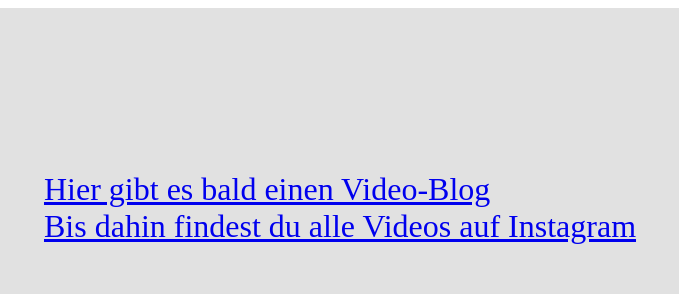
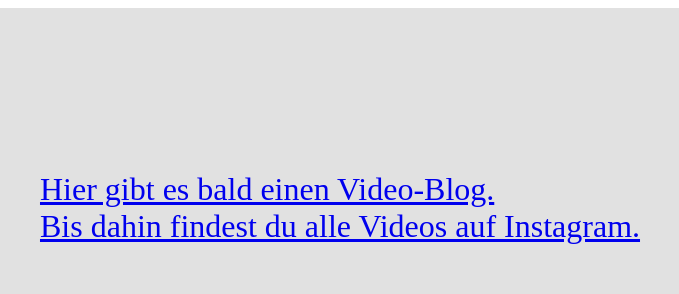
Before and after one commit to Robthemop/contentful-starter, a Gatsby site: page /blog in a window 1280 px wide. Shown: the top 294 px of the page, 320-999 px from the left. Built offline with nearby package versions, Linux system fonts and the light colour scheme; Gatsby itself is replaced by a stand-in of ours.

Commit message:
content changes

```diff
--- a/src/pages/blog.js
+++ b/src/pages/blog.js
@@ -16,10 +16,10 @@
         <div className={styles.hero}>
         <ul style={{ listStyleType: "none" }}>
         <li>
-        <a href="https://www.youtube.com/channel/UC_wsnYRs8E7Z_ezOKIOfgow?view_as=user">Hier gibt es bald einen Video-Blog</a>
+        <a href="https://www.youtube.com/channel/UC_wsnYRs8E7Z_ezOKIOfgow?view_as=user">Hier gibt es bald einen Video-Blog.</a>
         </li>
         <li>
-        <a href="https://www.instagram.com/boulderbabos/">Bis dahin findest du alle Videos auf Instagram</a>
+        <a href="https://www.instagram.com/boulderbabos/">Bis dahin findest du alle Videos auf Instagram.</a>
         </li>
         </ul>
         </div>
```
